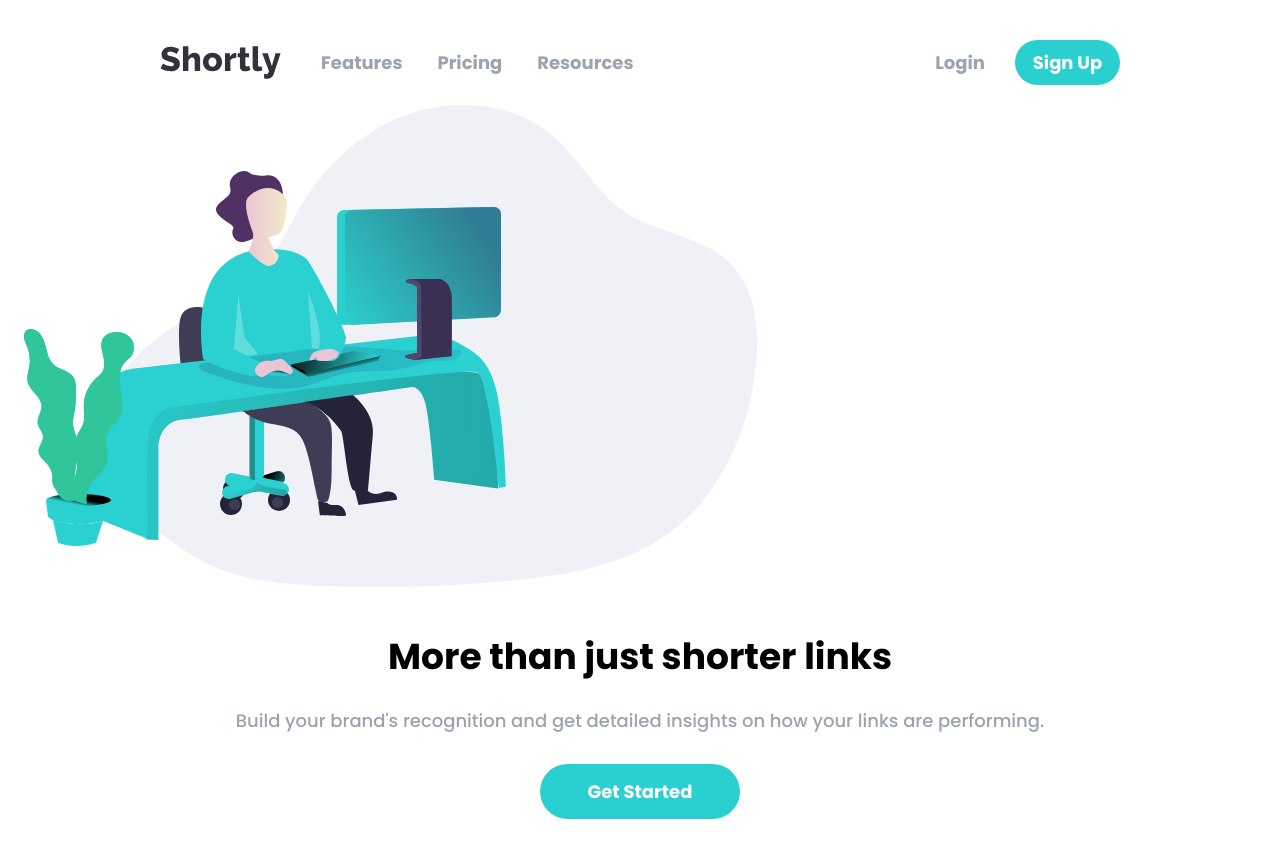
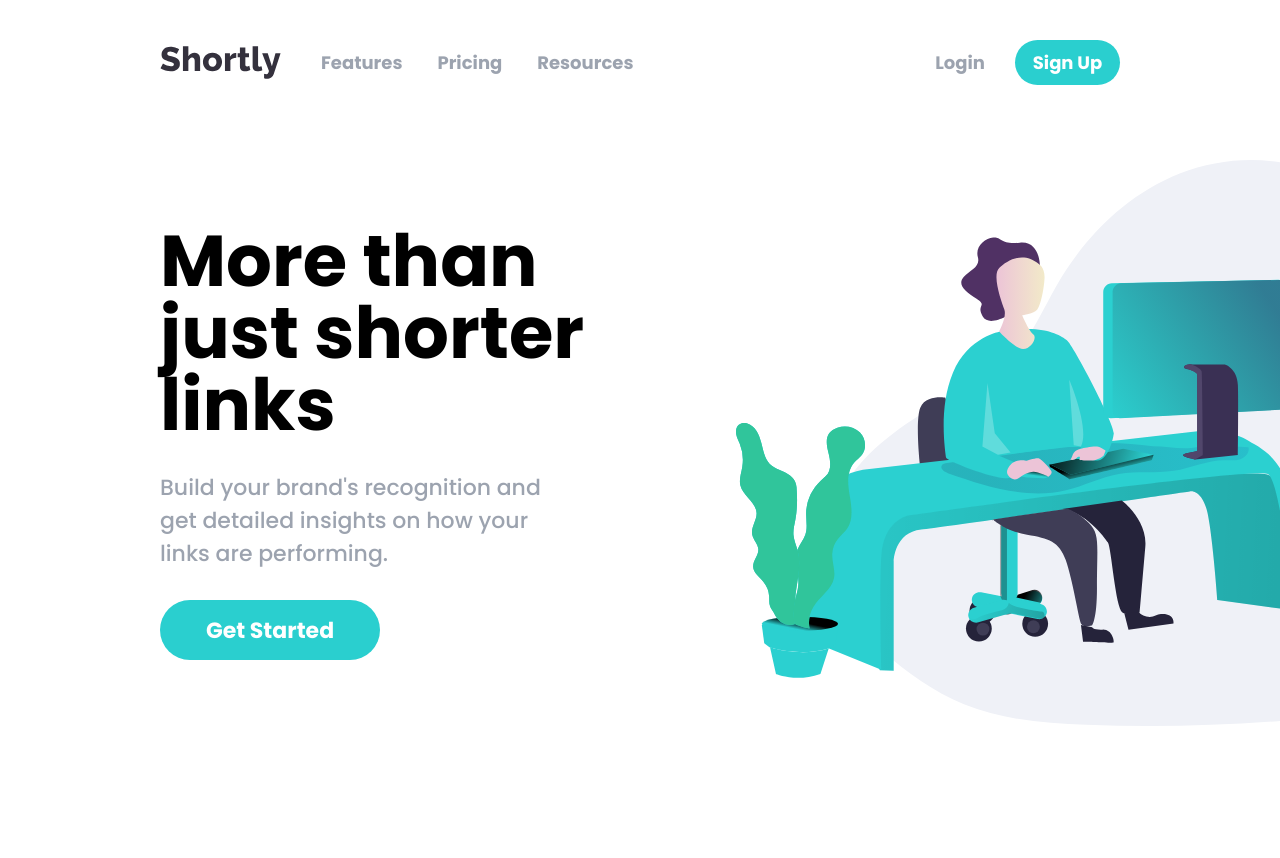
Before and after one commit to rauljariasz/url-shortening-api, a React (Vite) app: page / in a window 1280 px wide. Shown: the top 858 px of the page. Built offline with nearby package versions, Linux system fonts and the light colour scheme.

Commit message:
Hero section lista

```diff
--- a/src/components/HeroSection.jsx
+++ b/src/components/HeroSection.jsx
@@ -2,18 +2,20 @@ import illustration from '../assets/illustration-working.svg'
 
 const HeroSection = () => {
   return (
-    <div className='px-[24px] overflow-x-hidden mb-[150px]'>
-      <div className='flex flex-col gap-[50px]'>
-        <img src={illustration} alt="Ilustracion de persona trabajando en una laptop" className='min-w-[500px] w-[733px]' />
-        <div className='flex flex-col gap-[30px] items-center'>
-          <h1 className='font-bold text-4xl text-center'>More than just shorter links</h1>
-          <p className='text-center text-[18px] text-gray-400'>Build your brand's recognition and get detailed insights on how your links are performing.</p>
-          <button className='w-[200px] h-[55px] bg-primary text-[18px] font-bold text-white rounded-[50px]'>
+    <section className='px-[24px] overflow-x-hidden mb-[150px] lg:px-0 lg:mt-[75px]'>
+      <div className='flex flex-col gap-[50px] lg:w-[75%] lg:mx-auto lg:flex-row-reverse lg:gap-[80px]'>
+        <div className='lg:box-border lg:w-[40%]'>
+          <img src={illustration} alt="Ilustracion de persona trabajando en una laptop" className='min-w-[500px] lg:min-w-[860px]' />
+        </div>
+        <div className='flex flex-col gap-[30px] items-center lg:w-[60%] lg:items-start lg:justify-center'>
+          <h1 className='font-bold text-4xl text-center lg:text-7xl lg:text-start'>More than just shorter links</h1>
+          <p className='text-center text-[18px] text-gray-400 lg:text-start lg:w-[80%] lg:text-[22px]'>Build your brand&apos;s recognition and get detailed insights on how your links are performing.</p>
+          <button className='w-[200px] h-[55px] bg-primary text-[18px] font-bold text-white rounded-[50px] lg:text-[22px] lg:w-[220px] lg:h-[60px]'>
             Get Started
           </button>
         </div>
       </div>
-    </div>
+    </section>
   );
 };
 
```
